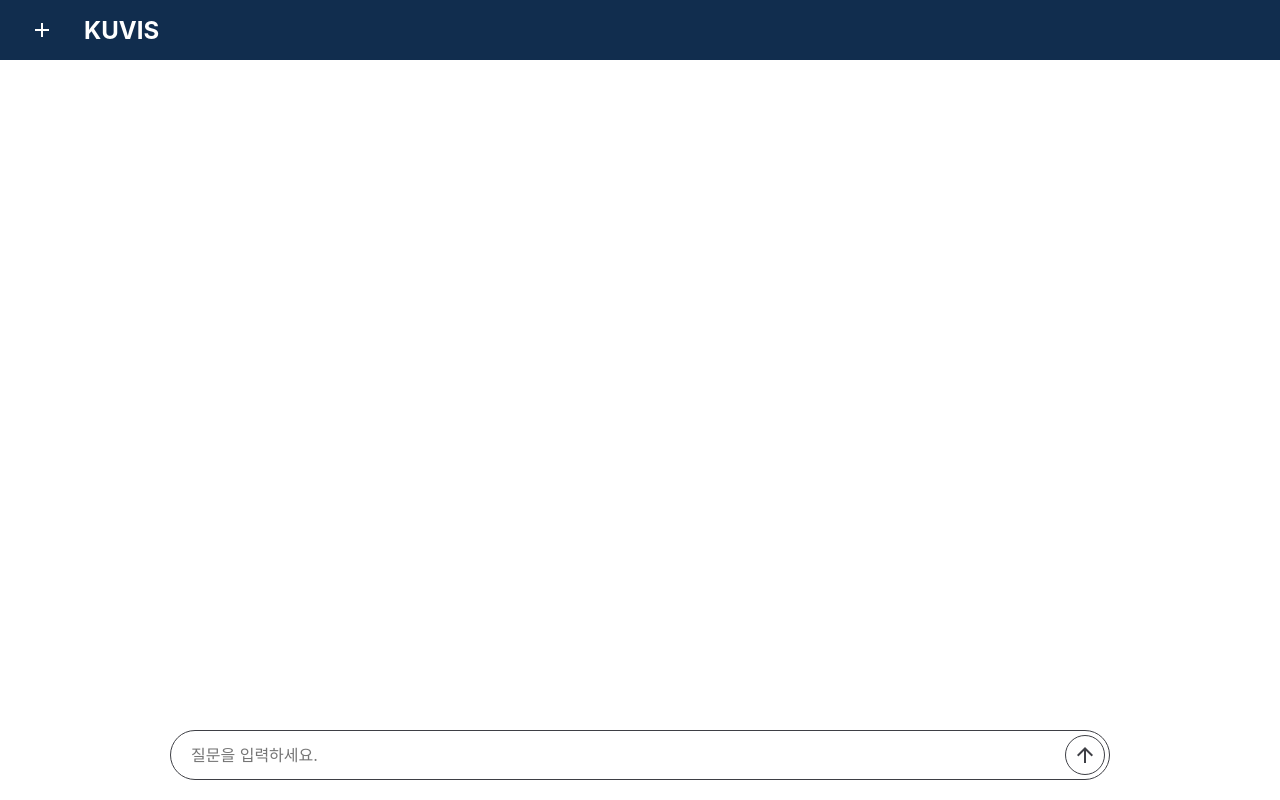
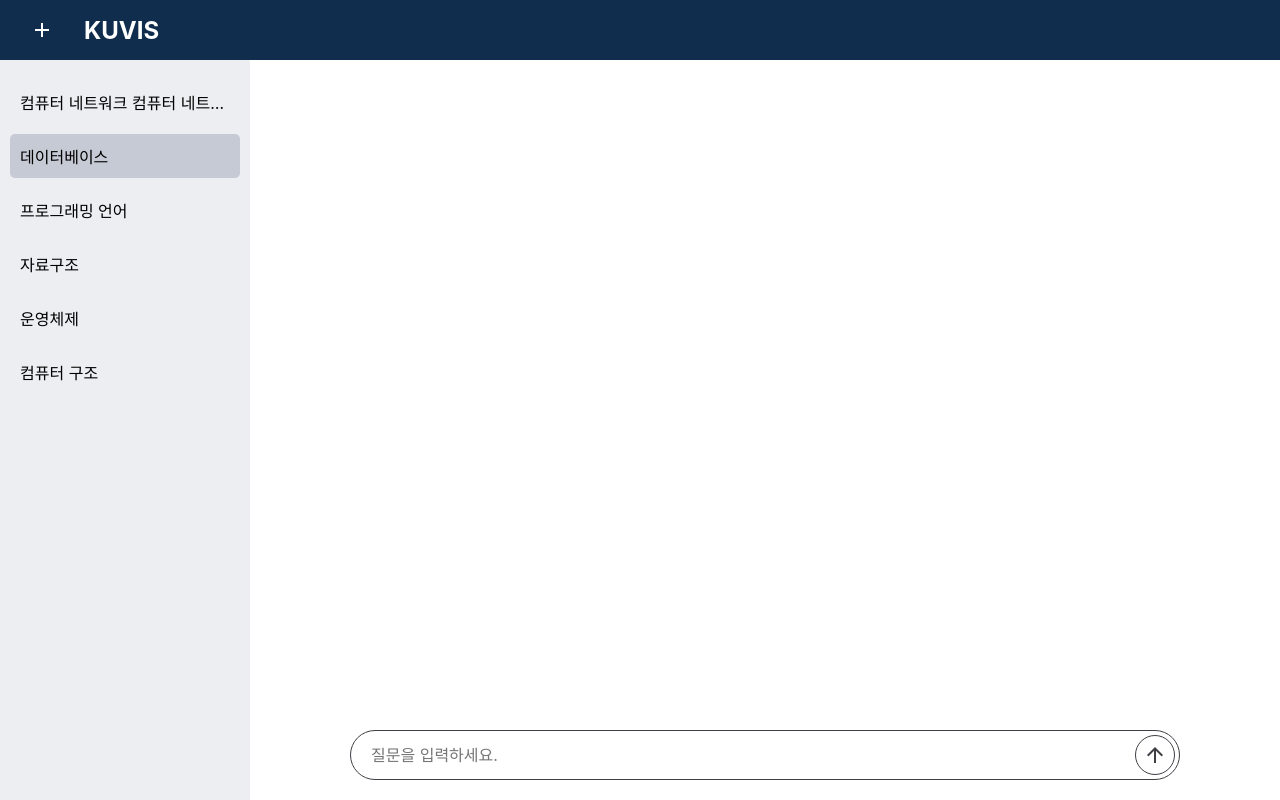
Before and after one commit to TEAM-KUVIS/KUVIS-WEB, a React (Vite) app: page / in a window 1280 px wide. Built offline with nearby package versions, Linux system fonts and the light colour scheme; no server answers; a web font is replaced by a local one.

Commit message:
히스토리 사이드바 추가

```diff
--- a/src/components/Header/Header.tsx
+++ b/src/components/Header/Header.tsx
@@ -1,5 +1,4 @@
 import { useState } from "react";
-import Modal from "../Modal/Modal";
 import {
   fileInput,
   header,
@@ -10,6 +9,7 @@ import {
 } from "./Header.style";
 import { fetchPresignedUrl } from "@apis/file/useFetchPresignedUrl";
 import { usePutS3Upload } from "@apis/file/usePutS3Upload";
+import { Modal } from "@components";
 
 const Header = () => {
   const [chatName, setChatName] = useState("");
--- a/src/components/Sidebar/Sidebar.style.ts
+++ b/src/components/Sidebar/Sidebar.style.ts
@@ -0,0 +1,38 @@
+import { css, Theme } from "@emotion/react";
+
+import { flexGenerator, fontGenerator } from "@styles/generator";
+
+export const sidebarContainer = (theme: Theme) => css`
+  width: 25rem;
+  height: 100dvh;
+  padding: 8rem 1rem 2rem;
+  background-color: ${theme.color.lightgray1};
+`;
+
+export const sidebarList = css`
+  width: 100%;
+  ${flexGenerator("column", "flex-start", "flex-start")};
+  gap: 1rem;
+`;
+
+export const sidebarMenu = (selected: boolean) => (theme: Theme) =>
+  css`
+    width: 100%;
+    ${fontGenerator("1.6rem")};
+    padding: 1rem;
+    border-radius: 0.5rem;
+    cursor: pointer;
+    transition: 0.3s;
+
+    background-color: ${selected
+      ? theme.color.lightgray3
+      : theme.color.lightgray1};
+
+    white-space: nowrap;
+    overflow: hidden;
+    text-overflow: ellipsis;
+
+    &:hover {
+      background-color: ${theme.color.lightgray3};
+    }
+  `;
--- a/src/components/Sidebar/Sidebar.tsx
+++ b/src/components/Sidebar/Sidebar.tsx
@@ -1,5 +1,21 @@
-const Sidebar = () => {
-  return <aside></aside>;
+import { sidebarContainer, sidebarList, sidebarMenu } from "./Sidebar.style";
+
+interface SidebarProps {
+  menuList: { name: string; selected: boolean }[];
+}
+
+const Sidebar = ({ menuList }: SidebarProps) => {
+  return (
+    <aside css={sidebarContainer}>
+      <ul css={sidebarList}>
+        {menuList.map((item) => (
+          <li css={sidebarMenu(item.selected)} key={item.name}>
+            {item.name}
+          </li>
+        ))}
+      </ul>
+    </aside>
+  );
 };
 
 export default Sidebar;
--- a/src/components/index.ts
+++ b/src/components/index.ts
@@ -1,3 +1,5 @@
 import Header from "./Header/Header";
+import Modal from "./Modal/Modal";
+import Sidebar from "./Sidebar/Sidebar";
 
-export { Header };
+export { Header, Modal, Sidebar };
--- a/src/pages/home/Home/Home.style.ts
+++ b/src/pages/home/Home/Home.style.ts
@@ -2,12 +2,16 @@ import { css, Theme } from "@emotion/react";
 
 import { flexGenerator, fontGenerator } from "@styles/generator";
 
+export const mainWrapper = css`
+  ${flexGenerator("row", "flex-start", "flex-start")};
+`;
+
 export const mainLayout = css`
   ${flexGenerator("column", "flex-end", "center")}
   gap: 2rem;
-  width: 100%;
+  flex: 1;
   height: 100dvh;
-  padding: 8rem 7rem 2rem;
+  padding: 8rem 10rem 2rem;
 `;
 
 export const chattingSection = css`
--- a/src/pages/home/Home/Home.tsx
+++ b/src/pages/home/Home/Home.tsx
@@ -4,11 +4,21 @@ import {
   formContainer,
   formInput,
   mainLayout,
+  mainWrapper,
 } from "./Home.style";
 import { Chats } from "../components";
 import { useChat } from "../hooks";
 import { SyncLoader } from "react-spinners";
-import { Header } from "@components";
+import { Header, Sidebar } from "@components";
+
+const mockData = [
+  { name: "컴퓨터 네트워크 컴퓨터 네트워크 컴퓨터 네트워크", selected: false },
+  { name: "데이터베이스", selected: true },
+  { name: "프로그래밍 언어", selected: false },
+  { name: "자료구조", selected: false },
+  { name: "운영체제", selected: false },
+  { name: "컴퓨터 구조", selected: false },
+];
 
 const Home = () => {
   const {
@@ -25,6 +35,8 @@ const Home = () => {
   return (
     <>
       <Header />
+      <div css={mainWrapper}>
+        <Sidebar menuList={mockData} />
         <main css={mainLayout}>
           <ul css={chattingSection} ref={chatListRef}>
             <Chats
@@ -49,6 +61,7 @@ const Home = () => {
             </button>
           </form>
         </main>
+      </div>
     </>
   );
 };
--- a/src/styles/global.ts
+++ b/src/styles/global.ts
@@ -10,7 +10,6 @@ const GlobalStyle = css`
 
   :root {
     --min-width: 1080px;
-    --max-width: 1080px;
   }
 
   html,
```
Lines whose indentation alone changed are shown as unchanged.
